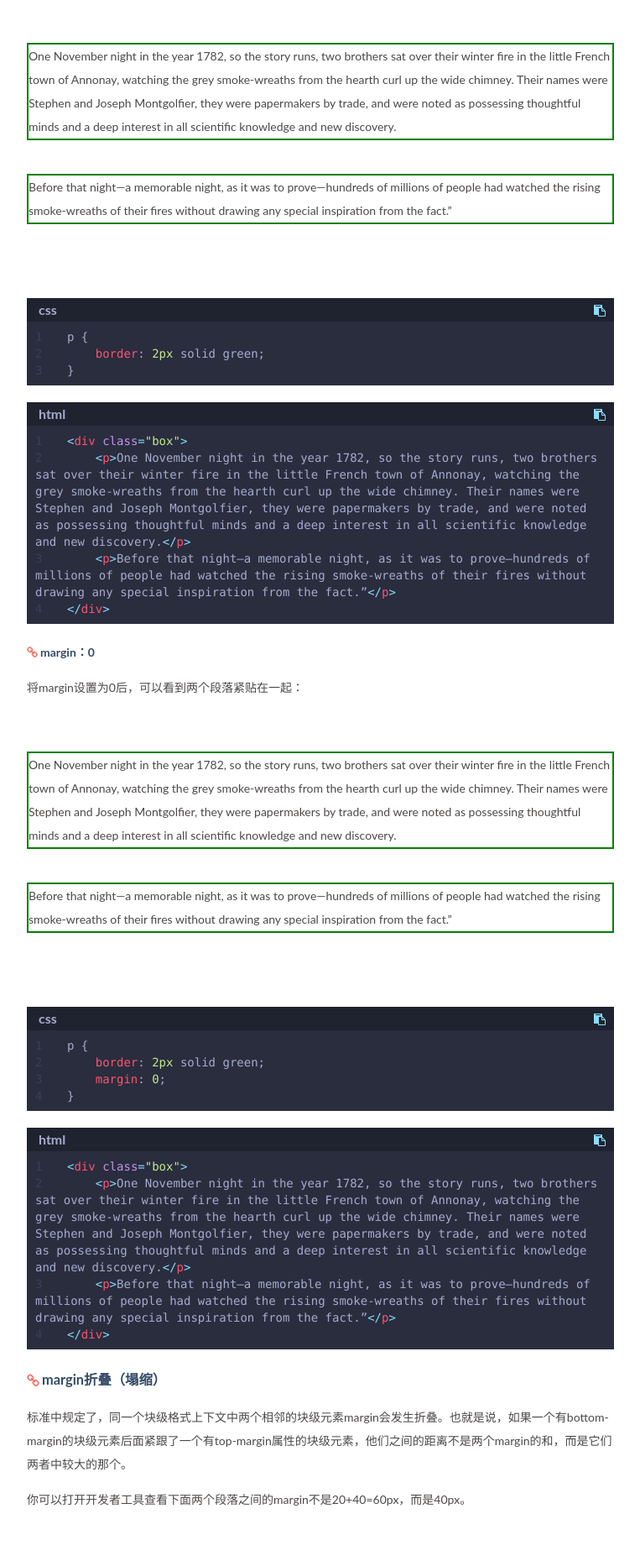
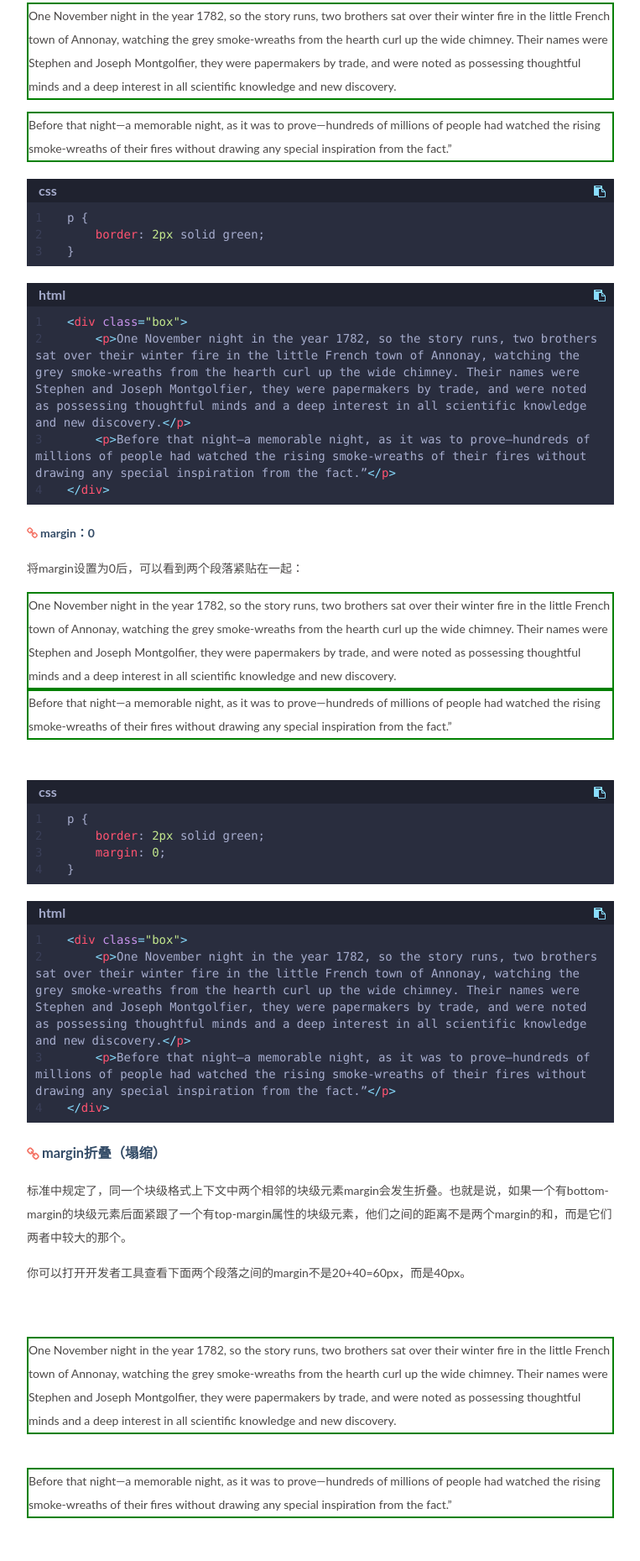
Before and after one commit to LeoB-O/LeoB-O.github.io, a plain HTML site: page 2019/06/07/BlockFormatContext1/index.html in a window 1280 px wide. Shown: the part 2233-4092 px from the top of the page at 84% size, without its empty margins (408-1171 px from the left). Drawn offline with Linux system fonts and the light colour scheme; some packages are replaced by stand-ins of ours; a script that the page names is missing.

Commit message:
Site updated: 2019-06-15 10:32:55

```diff
--- a/2019/06/07/BlockFormatContext1/index.html
+++ b/2019/06/07/BlockFormatContext1/index.html
@@ -34,21 +34,19 @@
 <p>注意⚠️，我们这里说的都是在水平的writing mode下。有些文字可能是垂直排布的，如古代汉语那样。如果垂直排布，只要把水平和垂直方向交换就可以，如下图所示，这里就不过多叙述了。</p>
 <img src="/2019/06/07/BlockFormatContext1/mdn-vertical.png">
 <h3 id="margin决定垂直距离"><a href="#margin决定垂直距离" class="headerlink" title="margin决定垂直距离"></a>margin决定垂直距离</h3><h4 id="默认情况"><a href="#默认情况" class="headerlink" title="默认情况"></a>默认情况</h4><p>默认情况下，块级元素有默认的margin：</p>
-<p><style>.box p {border: 2px solid green;}</style></p>
-<div class="box"><br>    <p>One November night in the year 1782, so the story runs, two brothers sat over their winter fire in the little French town of Annonay, watching the grey smoke-wreaths from the hearth curl up the wide chimney. Their names were Stephen and Joseph Montgolfier, they were papermakers by trade, and were noted as possessing thoughtful minds and a deep interest in all scientific knowledge and new discovery.</p><p>Before that night—a memorable night, as it was to prove—hundreds of millions of people had watched the rising smoke-wreaths of their fires without drawing any special inspiration from the fact.”</p><br></div>
-
+<p><style>.box p {border: 2px solid green;}</style><div class="box"><p>One November night in the year 1782, so the story runs, two brothers sat over their winter fire in the little French town of Annonay, watching the grey smoke-wreaths from the hearth curl up the wide chimney. Their names were Stephen and Joseph Montgolfier, they were papermakers by trade, and were noted as possessing thoughtful minds and a deep interest in all scientific knowledge and new discovery.</p><p>Before that night—a memorable night, as it was to prove—hundreds of millions of people had watched the rising smoke-wreaths of their fires without drawing any special inspiration from the fact.”</p></div></p>
 <figure class="highlight css"><table><tr><td class="code"><pre><span class="line"><span class="selector-tag">p</span> &#123;</span><br><span class="line">    <span class="attribute">border</span>: <span class="number">2px</span> solid green;</span><br><span class="line">&#125;</span><br></pre></td></tr></table></figure>
 <figure class="highlight html"><table><tr><td class="code"><pre><span class="line"><span class="tag">&lt;<span class="name">div</span> <span class="attr">class</span>=<span class="string">"box"</span>&gt;</span></span><br><span class="line">    <span class="tag">&lt;<span class="name">p</span>&gt;</span>One November night in the year 1782, so the story runs, two brothers sat over their winter fire in the little French town of Annonay, watching the grey smoke-wreaths from the hearth curl up the wide chimney. Their names were Stephen and Joseph Montgolfier, they were papermakers by trade, and were noted as possessing thoughtful minds and a deep interest in all scientific knowledge and new discovery.<span class="tag">&lt;/<span class="name">p</span>&gt;</span></span><br><span class="line">    <span class="tag">&lt;<span class="name">p</span>&gt;</span>Before that night—a memorable night, as it was to prove—hundreds of millions of people had watched the rising smoke-wreaths of their fires without drawing any special inspiration from the fact.”<span class="tag">&lt;/<span class="name">p</span>&gt;</span></span><br><span class="line"><span class="tag">&lt;/<span class="name">div</span>&gt;</span></span><br></pre></td></tr></table></figure>
 <h4 id="margin：0"><a href="#margin：0" class="headerlink" title="margin：0"></a>margin：0</h4><p>将margin设置为0后，可以看到两个段落紧贴在一起：</p>
-<p><style>.box p {border: 2px solid green;margin: 0;}</style></p>
-<div class="box"><br>    <p>One November night in the year 1782, so the story runs, two brothers sat over their winter fire in the little French town of Annonay, watching the grey smoke-wreaths from the hearth curl up the wide chimney. Their names were Stephen and Joseph Montgolfier, they were papermakers by trade, and were noted as possessing thoughtful minds and a deep interest in all scientific knowledge and new discovery.</p><p>Before that night—a memorable night, as it was to prove—hundreds of millions of people had watched the rising smoke-wreaths of their fires without drawing any special inspiration from the fact.”</p><br></div>
+<p><style>.box2 p {border: 2px solid green;margin: 0;}</style></p>
+<div class="box2"><p>One November night in the year 1782, so the story runs, two brothers sat over their winter fire in the little French town of Annonay, watching the grey smoke-wreaths from the hearth curl up the wide chimney. Their names were Stephen and Joseph Montgolfier, they were papermakers by trade, and were noted as possessing thoughtful minds and a deep interest in all scientific knowledge and new discovery.</p><p>Before that night—a memorable night, as it was to prove—hundreds of millions of people had watched the rising smoke-wreaths of their fires without drawing any special inspiration from the fact.”</p><br></div>
 
 <figure class="highlight css"><table><tr><td class="code"><pre><span class="line"><span class="selector-tag">p</span> &#123;</span><br><span class="line">    <span class="attribute">border</span>: <span class="number">2px</span> solid green;</span><br><span class="line">    <span class="attribute">margin</span>: <span class="number">0</span>;</span><br><span class="line">&#125;</span><br></pre></td></tr></table></figure>
 <figure class="highlight html"><table><tr><td class="code"><pre><span class="line"><span class="tag">&lt;<span class="name">div</span> <span class="attr">class</span>=<span class="string">"box"</span>&gt;</span></span><br><span class="line">    <span class="tag">&lt;<span class="name">p</span>&gt;</span>One November night in the year 1782, so the story runs, two brothers sat over their winter fire in the little French town of Annonay, watching the grey smoke-wreaths from the hearth curl up the wide chimney. Their names were Stephen and Joseph Montgolfier, they were papermakers by trade, and were noted as possessing thoughtful minds and a deep interest in all scientific knowledge and new discovery.<span class="tag">&lt;/<span class="name">p</span>&gt;</span></span><br><span class="line">    <span class="tag">&lt;<span class="name">p</span>&gt;</span>Before that night—a memorable night, as it was to prove—hundreds of millions of people had watched the rising smoke-wreaths of their fires without drawing any special inspiration from the fact.”<span class="tag">&lt;/<span class="name">p</span>&gt;</span></span><br><span class="line"><span class="tag">&lt;/<span class="name">div</span>&gt;</span></span><br></pre></td></tr></table></figure>
 <h3 id="margin折叠（塌缩）"><a href="#margin折叠（塌缩）" class="headerlink" title="margin折叠（塌缩）"></a>margin折叠（塌缩）</h3><p>标准中规定了，同一个块级格式上下文中两个相邻的块级元素margin会发生折叠。也就是说，如果一个有bottom-margin的块级元素后面紧跟了一个有top-margin属性的块级元素，他们之间的距离不是两个margin的和，而是它们两者中较大的那个。</p>
 <p>你可以打开开发者工具查看下面两个段落之间的margin不是20+40=60px，而是40px。</p>
-<p><style>.box p {border: 2px solid green;margin: 20px 0 40px 0;}</style></p>
-<div class="box"><br>    <p>One November night in the year 1782, so the story runs, two brothers sat over their winter fire in the little French town of Annonay, watching the grey smoke-wreaths from the hearth curl up the wide chimney. Their names were Stephen and Joseph Montgolfier, they were papermakers by trade, and were noted as possessing thoughtful minds and a deep interest in all scientific knowledge and new discovery.</p><p>Before that night—a memorable night, as it was to prove—hundreds of millions of people had watched the rising smoke-wreaths of their fires without drawing any special inspiration from the fact.”</p><br></div>
+<p><style>.box3 p {border: 2px solid green;margin: 20px 0 40px 0;}</style></p>
+<div class="box3"><br>    <p>One November night in the year 1782, so the story runs, two brothers sat over their winter fire in the little French town of Annonay, watching the grey smoke-wreaths from the hearth curl up the wide chimney. Their names were Stephen and Joseph Montgolfier, they were papermakers by trade, and were noted as possessing thoughtful minds and a deep interest in all scientific knowledge and new discovery.</p><p>Before that night—a memorable night, as it was to prove—hundreds of millions of people had watched the rising smoke-wreaths of their fires without drawing any special inspiration from the fact.”</p><br></div>
 
 <figure class="highlight css"><table><tr><td class="code"><pre><span class="line"><span class="selector-tag">p</span> &#123;</span><br><span class="line">    <span class="attribute">border</span>: <span class="number">2px</span> solid green;</span><br><span class="line">    <span class="attribute">margin</span>: <span class="number">20px</span> <span class="number">0</span> <span class="number">40px</span> <span class="number">0</span>;</span><br><span class="line">&#125;</span><br></pre></td></tr></table></figure>
 <figure class="highlight html"><table><tr><td class="code"><pre><span class="line"><span class="tag">&lt;<span class="name">div</span> <span class="attr">class</span>=<span class="string">"box"</span>&gt;</span></span><br><span class="line">    <span class="tag">&lt;<span class="name">p</span>&gt;</span>One November night in the year 1782, so the story runs, two brothers sat over their winter fire in the little French town of Annonay, watching the grey smoke-wreaths from the hearth curl up the wide chimney. Their names were Stephen and Joseph Montgolfier, they were papermakers by trade, and were noted as possessing thoughtful minds and a deep interest in all scientific knowledge and new discovery.<span class="tag">&lt;/<span class="name">p</span>&gt;</span></span><br><span class="line">    <span class="tag">&lt;<span class="name">p</span>&gt;</span>Before that night—a memorable night, as it was to prove—hundreds of millions of people had watched the rising smoke-wreaths of their fires without drawing any special inspiration from the fact.”<span class="tag">&lt;/<span class="name">p</span>&gt;</span></span><br><span class="line"><span class="tag">&lt;/<span class="name">div</span>&gt;</span></span><br></pre></td></tr></table></figure>
```
